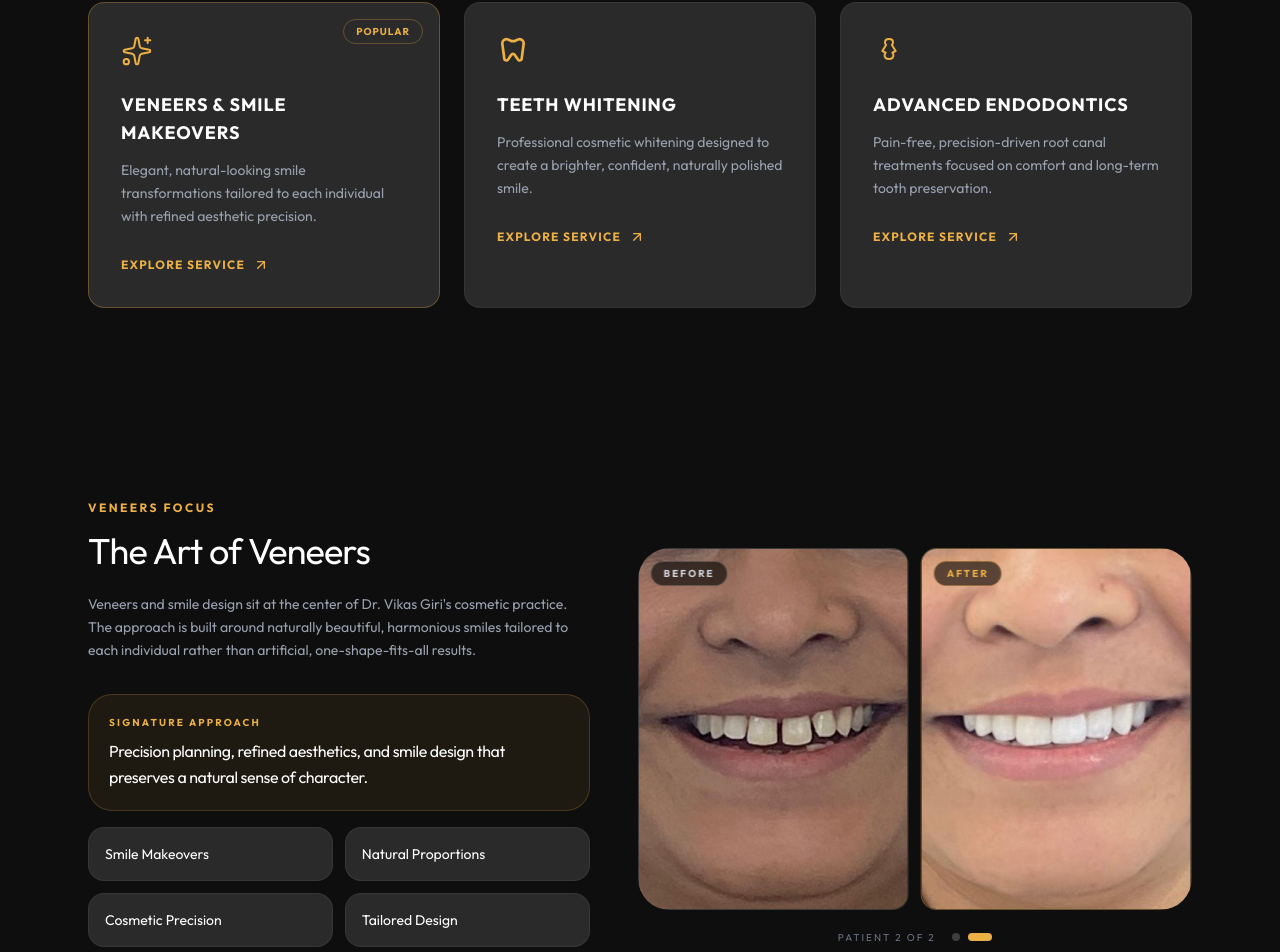
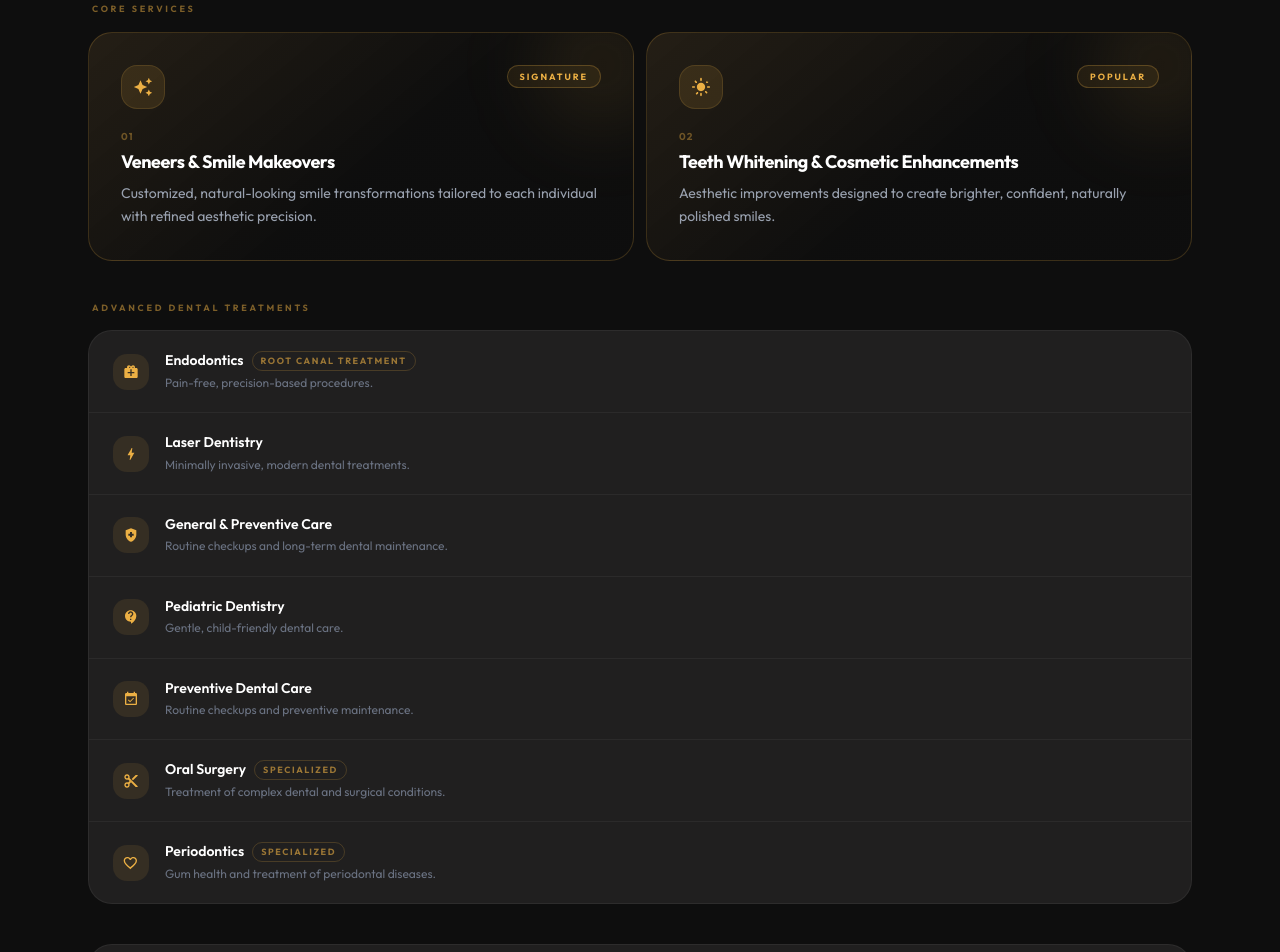
Before and after one commit to Urcodingbuddy/drvikasgiri, a Next.js app: page / in a window 1280 px wide. Shown: the part 1076-2028 px from the top of the page. Built offline with nearby package versions, Linux system fonts and the light colour scheme.

Commit message:
Redesign Services section with categorized layout and Material Icons

```diff
--- a/src/components/sections/ServicesSection.tsx
+++ b/src/components/sections/ServicesSection.tsx
@@ -1,48 +1,53 @@
-import { Sparkles, ArrowUpRight } from 'lucide-react';
-
-const ToothIcon = () => (
-  <svg className="size-8 text-primary" viewBox="0 -960 960 960" fill="currentColor">
-    <path d="M680-875q66 0 113 47t47 113q0 11-1.5 29.5T834-643l-55 403q-5 38-34.5 62T677-154q-23 0-42.5-10T602-192L495-348q-2-4-6.5-5.5T479-355q-4 0-16 9L359-195q-14 20-34.5 30.5T281-154q-38 0-67-24.5T180-241l-54-402q-3-24-4.5-42.5T120-715q0-66 47-113t113-47q36 0 57.5 9.5T379-845q20 11 42.5 20.5T480-815q36 0 58.5-9.5T581-845q20-11 42-20.5t57-9.5Zm0 80q-23 0-40.5 9.5T601-765q-21 11-49 20.5t-72 9.5q-44 0-72-9.5T359-765q-21-11-38.5-20.5T280-795q-33 0-56.5 23.5T200-715q0 8 1 23t4 35l55 405q1 8 7 12.5t14 4.5q5 0 9-2t6-6l101-148q14-20 36-32t47-12q25 0 47 12t36 32l103 151q2 3 5 4.5t7 1.5q8 0 14.5-4.5T700-251l55-406q3-20 4-35t1-23q0-33-23.5-56.5T680-795ZM480-515Z" />
+const MI = ({ d, className }: { d: string; className?: string }) => (
+  <svg className={className} viewBox="0 0 24 24" fill="currentColor" aria-hidden="true">
+    <path d={d} />
   </svg>
 );
 
-const RootIcon = () => (
-  <svg className="size-8 text-primary" viewBox="0 0 24 24" fill="none" stroke="currentColor" strokeWidth={1.5}>
-    <path strokeLinecap="round" strokeLinejoin="round" d="M12 3c-1.5 0-3 .8-3 2.5 0 .8.3 1.5.8 2L7 12l2.5 1.2c-.5.5-.8 1.2-.8 2C8.7 17.2 10.2 18 12 18s3.3-.8 3.3-2.8c0-.8-.3-1.5-.8-2L17 12l-2.8-4.5c.5-.5.8-1.2.8-2C15 3.8 13.5 3 12 3z" />
-  </svg>
-);
+// Google Material Icons paths
+const icons = {
+  auto_awesome:      'M19 9l1.25-2.75L23 5l-2.75-1.25L19 1l-1.25 2.75L15 5l2.75 1.25L19 9zm-7.5.5L9 4 6.5 9.5 1 12l5.5 2.5L9 20l2.5-5.5L17 12l-5.5-2.5zM19 15l-1.25 2.75L15 19l2.75 1.25L19 23l1.25-2.75L23 19l-2.75-1.25L19 15z',
+  light_mode:        'M12 7c-2.76 0-5 2.24-5 5s2.24 5 5 5 5-2.24 5-5-2.24-5-5-5zM2 13h2c.55 0 1-.45 1-1s-.45-1-1-1H2c-.55 0-1 .45-1 1s.45 1 1 1zm18 0h2c.55 0 1-.45 1-1s-.45-1-1-1h-2c-.55 0-1 .45-1 1s.45 1 1 1zM11 2v2c0 .55.45 1 1 1s1-.45 1-1V2c0-.55-.45-1-1-1s-1 .45-1 1zm0 18v2c0 .55.45 1 1 1s1-.45 1-1v-2c0-.55-.45-1-1-1s-1 .45-1 1zM5.99 4.58c-.39-.39-1.03-.39-1.41 0-.39.39-.39 1.03 0 1.41l1.06 1.06c.39.39 1.03.39 1.41 0 .39-.39.39-1.03 0-1.41L5.99 4.58zm12.37 12.37c-.39-.39-1.03-.39-1.41 0-.39.39-.39 1.03 0 1.41l1.06 1.06c.39.39 1.03.39 1.41 0 .39-.39.39-1.03 0-1.41l-1.06-1.06zm1.06-12.37l-1.06 1.06c-.39.39-.39 1.03 0 1.41.39.39 1.03.39 1.41 0l1.06-1.06c-.39-.39-1.03-.39-1.41 0zM7.05 18.36l-1.06 1.06c-.39.39-.39 1.03 0 1.41.39.39 1.03.39 1.41 0l1.06-1.06c.39-.39.39-1.03 0-1.41-.39-.39-1.03-.39-1.41 0z',
+  medical_services:  'M20 6h-2.18c.07-.31.18-.62.18-.99C18 3.34 16.66 2 15.01 2c-.88 0-1.66.36-2.23.93L12 3.67l-.78-.74C10.64 2.36 9.86 2 8.99 2 7.34 2 6 3.34 6 4.99c0 .38.11.69.18 1.01H4c-1.1 0-2 .9-2 2v11c0 1.1.9 2 2 2h16c1.1 0 2-.9 2-2V8c0-1.1-.9-2-2-2zM15.01 4c.55 0 .99.45.99 1.01 0 .56-.44 1.01-.99 1.01-.56 0-1.01-.45-1.01-1.01S14.45 4 15.01 4zM9 4.99C9 4.45 9.45 4 9.99 4c.56 0 1.01.45 1.01.99C11 5.55 10.55 6 9.99 6 9.45 6 9 5.55 9 4.99zM17 14h-4v4h-2v-4H7v-2h4V8h2v4h4v2z',
+  bolt:              'M11 21h-1l1-7H7.5c-.58 0-.57-.32-.38-.66.19-.34.05-.08.07-.12C8.48 10.94 10.42 7.54 13 3h1l-1 7h3.5c.49 0 .56.33.47.51l-.07.15C12.96 17.55 11 21 11 21z',
+  health_and_safety: 'M10.5 13H8v-3h2.5V7.5h3V10H16v3h-2.5v2.5h-3V13zM12 2L4 5v6.09c0 5.05 3.41 9.76 8 10.91 4.59-1.15 8-5.86 8-10.91V5l-8-3z',
+  child_care:        'M11.5 2C6.81 2 3 5.81 3 10.5S6.81 19 11.5 19h.5v3c4.86-2.34 8-7 8-11.5C20 5.81 16.19 2 11.5 2zm1 14.5h-2v-2h2v2zm0-4h-2c0-3.25 3-3 3-5 0-1.1-.9-2-2-2s-2 .9-2 2h-2c0-2.21 1.79-4 4-4s4 1.79 4 4c0 2.5-3 2.75-3 5z',
+  event_available:   'M16.53 11.06L15.47 10l-4.88 4.88-2.12-2.12-1.06 1.06L10.59 17l5.94-5.94zM19 3h-1V1h-2v2H8V1H6v2H5c-1.11 0-1.99.9-1.99 2L3 19c0 1.1.89 2 2 2h14c1.1 0 2-.9 2-2V5c0-1.1-.9-2-2-2zm0 16H5V8h14v11z',
+  content_cut:       'M9.64 7.64c.23-.5.36-1.05.36-1.64 0-2.21-1.79-4-4-4S2 3.79 2 6s1.79 4 4 4c.59 0 1.14-.13 1.64-.36L10 12l-2.36 2.36C7.14 14.13 6.59 14 6 14c-2.21 0-4 1.79-4 4s1.79 4 4 4 4-1.79 4-4c0-.59-.13-1.14-.36-1.64L12 14l7 7h3v-1L9.64 7.64zM6 8c-1.1 0-2-.89-2-2s.9-2 2-2 2 .9 2 2-.9 2-2 2zm0 12c-1.1 0-2-.89-2-2s.9-2 2-2 2 .9 2 2-.9 2-2 2zm6-7.5c-.28 0-.5-.22-.5-.5s.22-.5.5-.5.5.22.5.5-.22.5-.5.5zM19 3l-6 6 2 2 7-7V3z',
+  spa:               'M15.5 3C13.66 3 12 3.83 11 5.17 10 3.83 8.34 3 6.5 3 3.42 3 1 5.42 1 8.5c0 3.77 3.4 6.86 8.55 11.53L11 21.35l1.45-1.32C17.6 15.36 21 12.27 21 8.5 21 5.42 18.58 3 15.5 3zm-4.4 15.55l-.1.1-.1-.1C6.41 14.24 3 11.39 3 8.5 3 6.5 4.5 5 6.5 5c1.54 0 3.04.99 3.56 2.36h1.88C12.46 5.99 13.96 5 15.5 5c2 0 3.5 1.5 3.5 3.5 0 2.89-3.41 5.74-8.4 10.05z',
+  check_circle:      'M12 2C6.48 2 2 6.48 2 12s4.48 10 10 10 10-4.48 10-10S17.52 2 12 2zm-2 15l-5-5 1.41-1.41L10 14.17l7.59-7.59L19 8l-9 9z',
+};
 
-const services = [
-  {
-    icon: <Sparkles className="size-8 text-primary" strokeWidth={1.5} />,
-    title: 'Veneers & Smile Makeovers',
-    desc: 'Elegant, natural-looking smile transformations tailored to each individual with refined aesthetic precision.',
-    featured: true,
-  },
-  {
-    icon: <ToothIcon />,
-    title: 'Teeth Whitening',
-    desc: 'Professional cosmetic whitening designed to create a brighter, confident, naturally polished smile.',
-    featured: false,
-  },
-  {
-    icon: <RootIcon />,
-    title: 'Advanced Endodontics',
-    desc: 'Pain-free, precision-driven root canal treatments focused on comfort and long-term tooth preservation.',
-    featured: false,
-  },
+const core = [
+  { icon: icons.auto_awesome,  label: '01', title: 'Veneers & Smile Makeovers',                  desc: 'Customized, natural-looking smile transformations tailored to each individual with refined aesthetic precision.',   tag: 'Signature' },
+  { icon: icons.light_mode,    label: '02', title: 'Teeth Whitening & Cosmetic Enhancements',    desc: 'Aesthetic improvements designed to create brighter, confident, naturally polished smiles.',                          tag: 'Popular' },
+];
+
+const advanced = [
+  { icon: icons.medical_services,  title: 'Endodontics',             sub: 'Root Canal Treatment', desc: 'Pain-free, precision-based procedures.' },
+  { icon: icons.bolt,              title: 'Laser Dentistry',          sub: null,                   desc: 'Minimally invasive, modern dental treatments.' },
+  { icon: icons.health_and_safety, title: 'General & Preventive Care',sub: null,                   desc: 'Routine checkups and long-term dental maintenance.' },
+  { icon: icons.child_care,        title: 'Pediatric Dentistry',      sub: null,                   desc: 'Gentle, child-friendly dental care.' },
+  { icon: icons.event_available,   title: 'Preventive Dental Care',   sub: null,                   desc: 'Routine checkups and preventive maintenance.' },
+  { icon: icons.content_cut,       title: 'Oral Surgery',             sub: 'Specialized',          desc: 'Treatment of complex dental and surgical conditions.' },
+  { icon: icons.spa,               title: 'Periodontics',             sub: 'Specialized',          desc: 'Gum health and treatment of periodontal diseases.' },
+];
+
+const highlights = [
+  'Personalized consultations',
+  'Pain-free techniques',
+  'Long-lasting, natural results',
 ];
 
 export default function ServicesSection() {
   return (
     <section className="bg-[var(--color-surface-lowest)] py-16 md:py-24 overflow-hidden">
       <div className="max-w-6xl mx-auto px-4 md:px-6">
-        {/* Header */}
-        <div data-reveal className="flex flex-col md:flex-row justify-between items-start md:items-end mb-10 md:mb-16 gap-4">
+
+        {/* ── Header ── */}
+        <div data-reveal className="flex flex-col md:flex-row justify-between items-start md:items-end gap-4 mb-12 md:mb-16">
           <div>
-            <p className="text-primary text-xs font-bold uppercase tracking-[0.2em] mb-3">
-              What We Offer
-            </p>
+            <p className="text-primary text-xs font-bold uppercase tracking-[0.2em] mb-3">What We Offer</p>
             <h2 className="text-3xl md:text-4xl text-white leading-tight tracking-tight max-w-md">
               Signature Services of the Atelier
             </h2>
@@ -52,40 +57,92 @@ export default function ServicesSection() {
           </p>
         </div>
 
-        {/* Cards */}
-        <div className="grid md:grid-cols-3 gap-6">
-          {services.map(({ icon, title, desc, featured }, i) => (
+        {/* ── Core Services ── */}
+        <div className="mb-10">
+          <p className="text-[9px] font-bold uppercase tracking-[0.3em] text-primary/50 mb-4 pl-1">Core Services</p>
+          <div className="grid sm:grid-cols-2 gap-3">
+            {core.map(({ icon, label, title, desc, tag }, i) => (
               <div
                 key={title}
                 data-reveal
-              style={{ '--reveal-delay': `${i * 0.12}s` } as React.CSSProperties}
-              className={`group relative p-8 rounded-2xl border transition-all duration-300 hover:-translate-y-2 ${
-                featured
-                  ? 'bg-[var(--color-surface-3)] border-primary/30'
-                  : 'bg-[var(--color-surface-3)] border-white/5'
-              }`}
+                style={{ '--reveal-delay': `${i * 0.1}s` } as React.CSSProperties}
+                className="group relative overflow-hidden rounded-[1.5rem] border border-primary/20 bg-[linear-gradient(140deg,rgba(191,145,75,0.13)_0%,rgba(14,14,14,0.98)_55%)] p-6 md:p-8 transition-all duration-300 hover:border-primary/35"
               >
-              {featured && (
-                <span className="absolute top-4 right-4 text-[10px] font-bold uppercase tracking-widest text-primary border border-primary/30 rounded-full px-3 py-1">
-                  Popular
+                <div className="pointer-events-none absolute -right-8 -top-8 h-32 w-32 rounded-full bg-primary/10 blur-2xl" />
+                <div className="relative flex flex-col h-full gap-5">
+                  <div className="flex items-start justify-between">
+                    <div className="flex h-11 w-11 items-center justify-center rounded-2xl bg-primary/12 border border-primary/15">
+                      <MI d={icon} className="size-5 text-primary" />
+                    </div>
+                    <span className="rounded-full border border-primary/25 bg-primary/8 px-3 py-1 text-[9px] font-bold uppercase tracking-[0.22em] text-primary">
+                      {tag}
                     </span>
-              )}
-              <div className="mb-6">{icon}</div>
-              <h3 className="text-lg font-bold text-white uppercase tracking-wider mb-3">
-                {title}
-              </h3>
-              <p className="text-gray-400 text-sm leading-relaxed mb-6">{desc}</p>
-              <a
-                href="#"
-                className="inline-flex items-center gap-2 text-primary text-xs font-bold uppercase tracking-widest group-hover:gap-3 transition-all duration-200"
-              >
-                Explore Service
-                <ArrowUpRight className="size-4" />
-              </a>
+                  </div>
+                  <div>
+                    <p className="text-[10px] font-bold text-primary/40 tracking-widest mb-1.5">{label}</p>
+                    <h3 className="text-base md:text-lg font-bold text-white leading-snug tracking-tight mb-2">{title}</h3>
+                    <p className="text-sm text-gray-400 leading-relaxed">{desc}</p>
+                  </div>
+                </div>
               </div>
             ))}
           </div>
         </div>
+
+        {/* ── Advanced Treatments ── */}
+        <div className="mb-4">
+          <p className="text-[9px] font-bold uppercase tracking-[0.3em] text-primary/50 mb-4 pl-1">Advanced Dental Treatments</p>
+          <div className="rounded-[1.5rem] border border-white/6 bg-[var(--color-surface-2)] overflow-hidden divide-y divide-white/5">
+            {advanced.map(({ icon, title, sub, desc }, i) => (
+              <div
+                key={title}
+                data-reveal
+                style={{ '--reveal-delay': `${i * 0.06}s` } as React.CSSProperties}
+                className="group flex items-center gap-4 px-5 py-4 md:px-6 md:py-5 transition-colors duration-200 hover:bg-white/[0.02]"
+              >
+                <div className="shrink-0 flex h-9 w-9 items-center justify-center rounded-xl bg-primary/10 group-hover:bg-primary/15 transition-colors duration-200">
+                  <MI d={icon} className="size-4 text-primary" />
+                </div>
+                <div className="flex-1 min-w-0">
+                  <div className="flex items-center gap-2 flex-wrap">
+                    <p className="text-sm font-semibold text-white leading-snug">{title}</p>
+                    {sub && (
+                      <span className="text-[9px] font-bold uppercase tracking-[0.18em] text-primary/60 border border-primary/20 rounded-full px-2 py-0.5">
+                        {sub}
+                      </span>
+                    )}
+                  </div>
+                  <p className="text-xs text-gray-500 mt-0.5 leading-relaxed">{desc}</p>
+                </div>
+                <div className="shrink-0 opacity-0 group-hover:opacity-100 transition-opacity duration-200 text-primary/50">
+                  <svg className="size-3.5" viewBox="0 0 16 16" fill="none">
+                    <path d="M3 8h10M9 4l4 4-4 4" stroke="currentColor" strokeWidth="1.5" strokeLinecap="round" strokeLinejoin="round" />
+                  </svg>
+                </div>
+              </div>
+            ))}
+          </div>
+        </div>
+
+        {/* ── Experience Highlights ── */}
+        <div
+          data-reveal
+          className="mt-10 flex flex-col sm:flex-row items-start sm:items-center gap-4 sm:gap-0 rounded-[1.5rem] border border-white/6 bg-[var(--color-surface-2)] px-6 py-5 md:px-8"
+        >
+          <p className="text-[9px] font-bold uppercase tracking-[0.28em] text-primary/50 sm:w-40 shrink-0">
+            Our Promise
+          </p>
+          <div className="flex flex-col sm:flex-row sm:items-center gap-3 sm:gap-0 sm:divide-x sm:divide-white/8 w-full">
+            {highlights.map((h) => (
+              <div key={h} className="flex items-center gap-2.5 sm:px-6 first:sm:pl-0">
+                <MI d={icons.check_circle} className="size-3.5 text-primary shrink-0" />
+                <p className="text-xs text-gray-300">{h}</p>
+              </div>
+            ))}
+          </div>
+        </div>
+
+      </div>
     </section>
   );
 }
```
Lines whose indentation alone changed are shown as unchanged.
